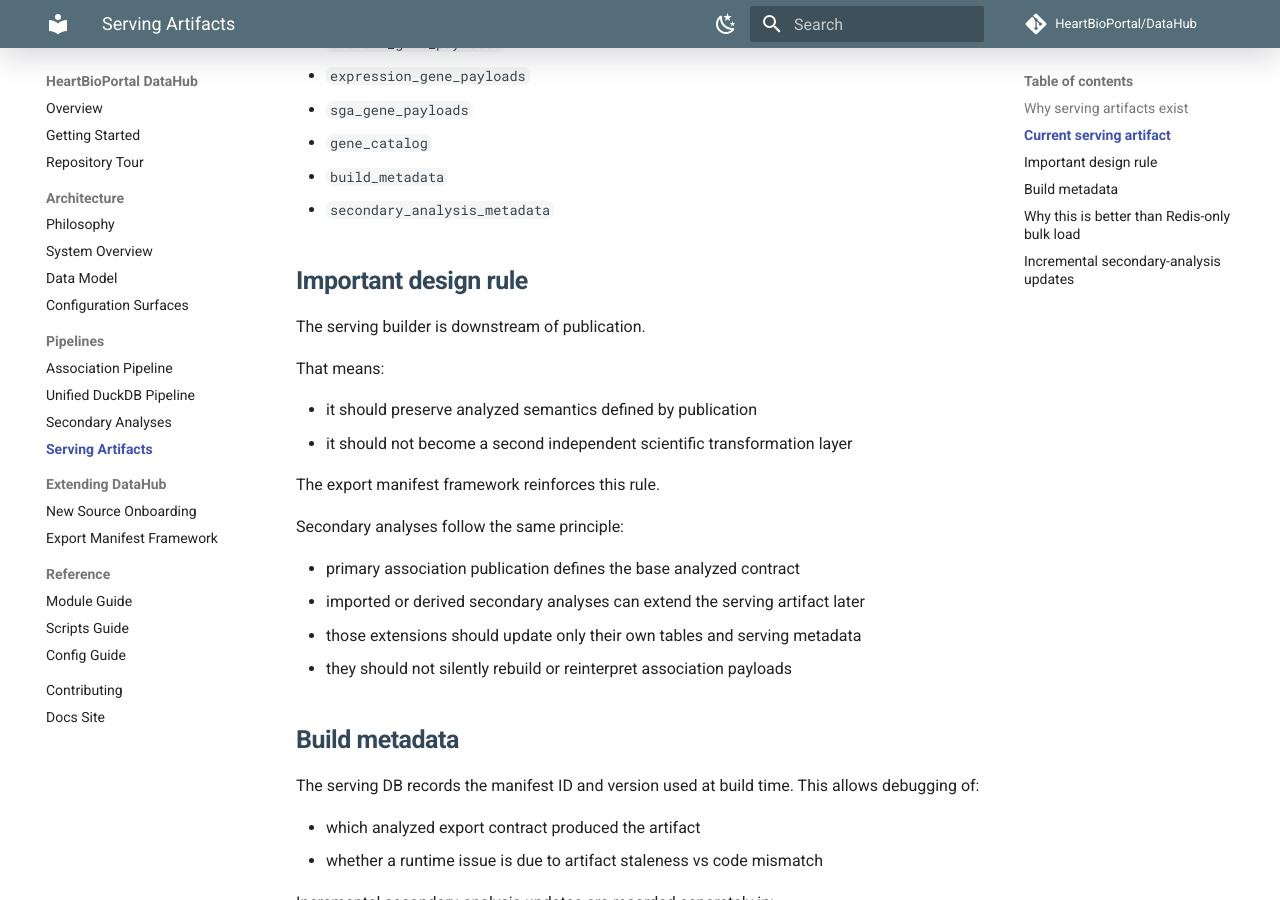
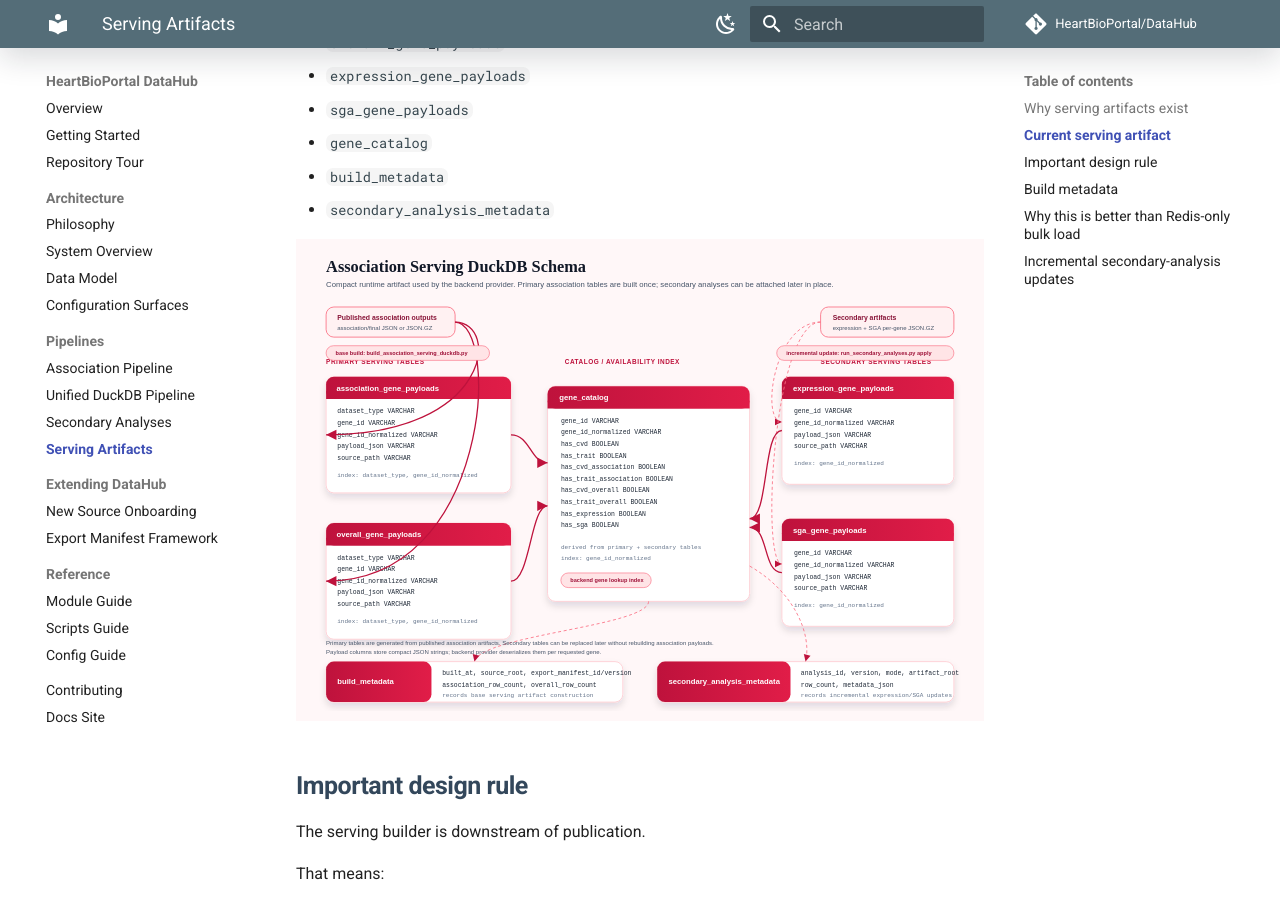
Before and after one commit to HeartBioPortal/DataHub, an MkDocs documentation site: the page built from docs/pipelines/serving.md, in a window 1280 px wide and 900 px high, scrolled down 844 px. Built offline with MkDocs 1.6.1 and Material for MkDocs 9.7.7, drawn with Linux system fonts in a browser that asks for light colours; comment, search, counter and statistics services are not loaded.

Commit message:
docs: add serving duckdb schema diagram

```diff
--- a/docs/pipelines/serving.md
+++ b/docs/pipelines/serving.md
@@ -33,6 +33,8 @@ It currently contains tables such as:
 - `gene_catalog`
 - `build_metadata`
 - `secondary_analysis_metadata`
+
+![Association serving DuckDB schema](../assets/association_serving_duckdb_schema.svg)
 
 ## Important design rule
 
```
Also changed, not shown: docs/assets/association_serving_duckdb_schema.svg (added).
